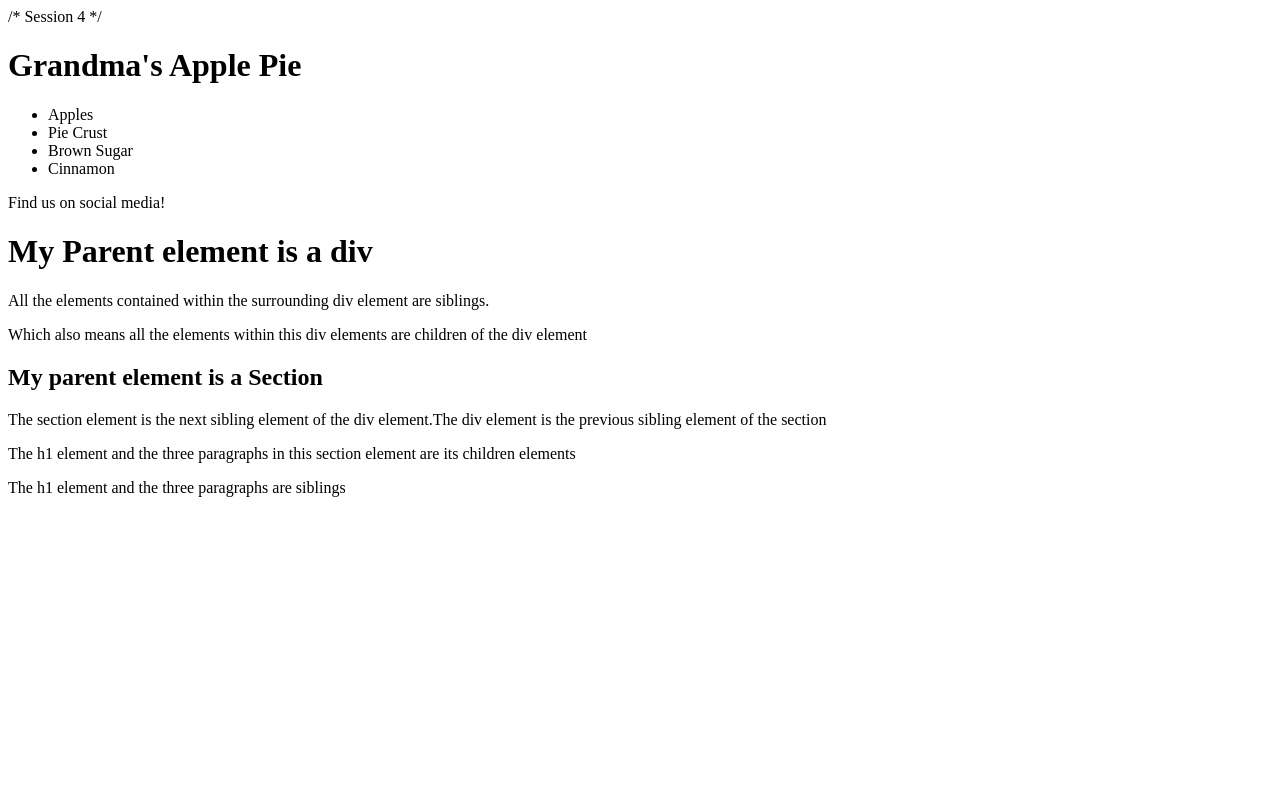
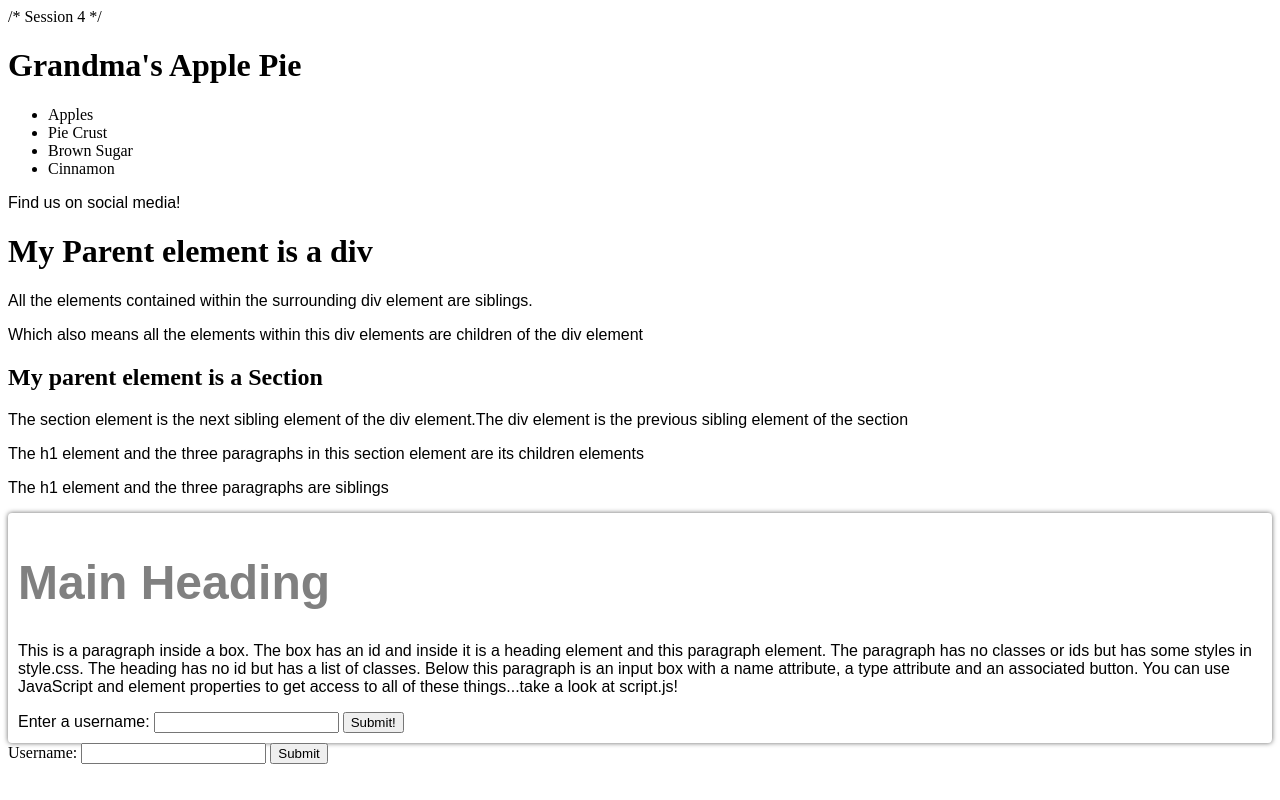
Before and after one commit to JesseRoss001/Javascript-the-basics, a plain HTML site: page index1.html in a window 1280 px wide. Drawn offline with Linux system fonts and the light colour scheme.

Commit message:
focused on getting specific parts like styles , outer and inner html from referencing ids.

```diff
--- a/file1.js
+++ b/file1.js
@@ -60,3 +60,51 @@ let a = 0 ;
 for (let a = 0; a < theChildren.length; a++) {
     console.log(a +  theChildren[a].textContent);
 }
+
+
+console.log("%c Getting Specific Element Properties ", "color: red; font-weight: bold; font-size:30px ; ");
+
+let box = document.getElementById('main-box');
+
+// All the box's content
+console.log(box.innerHTML);
+
+// You can use window.getComputedStyle and pass it an element to get that element's styles as a list of key/value pairs
+console.log("The box's shadow:", window.getComputedStyle(box).boxShadow);
+console.log("The box's border", window.getComputedStyle(box).border);
+console.log("The box's border radius", window.getComputedStyle(box).borderRadius);
+console.log(window.getComputedStyle(box).padding)
+// The box's height and width
+console.log('Box height is:', box.clientHeight);
+console.log('Box width is:', box.clientWidth);
+
+// The main heading
+let heading = box.children[0];
+
+// The heading's classes
+console.log(heading.classList);
+
+
+
+console.log(box.classList);
+
+// The input box
+let username = document.getElementById('username-input');
+
+// All the input's attributes
+console.log(username.attributes);
+
+// To get their name/value, we must iterate
+let attrs = username.attributes;
+for (let i = 0; i < attrs.length; i++) {
+    console.log('Attr name:', attrs[i].name, '- Attr value:', attrs[i].value);
+}
+
+
+console.log("%c Getting Specific Element Properties  Exercise ", "color: red; font-weight: bold; font-size:30px ; ");
+
+let  usernameInput = document.getElementById("username-input");
+console.log("This gives the outerHTML "+ usernameInput.outerHTML)
+let inputPadding = document.getElementById("username-input");
+console.log(getComputedStyle(inputPadding).padding);
+console.log(getComputedStyle(inputPadding).color);
--- a/index1.html
+++ b/index1.html
@@ -4,6 +4,7 @@
     <meta charset="UTF-8">
     <meta name="viewport" content="width=device-width, initial-scale=1.0">
     <title>Document</title>
+    <link rel="stylesheet" href="style1.css">
 </head>
 <body>
 /* Session 4 */
@@ -42,6 +43,18 @@
 		<p class="section-content">The h1 element and the three paragraphs are siblings</p>
 	</section>
 
+    <div id="main-box">
+        <h1 class="grey-text big-font">Main Heading</h1>
+        <p>This is a paragraph inside a box. The box has an id and inside it is a heading element and this paragraph element. The paragraph has no classes or ids but has some styles in style.css. The heading has no id but has a list of classes. Below this paragraph is an input box with a name attribute, a type attribute and an associated button. You can use JavaScript and element properties to get access to all of these things...take a look at script.js!</p>
+
+        <span>Enter a username:</span>
+        <input id="username-input" name="username" type="text">
+        <button>Submit!</button>
+    </div>
+
+	<label for="username-input">Username:</label>
+	<input id="username-input" name="username" type="text" required>
+	<button type="submit">Submit</button>
 
 
 
--- /dev/null
+++ b/style1.css
@@ -0,0 +1,18 @@
+#main-box {
+    box-shadow: 0px 0px 5px #666;
+    border-radius: 4px;
+    padding: 10px;
+}
+
+.grey-text {
+    color: grey;
+}
+
+.big-font {
+    font-size: 48px;
+    font-family: Arial, Helvetica, sans-serif;
+}
+
+p, span, button {
+    font-family: Arial, Helvetica, sans-serif;
+}
```
